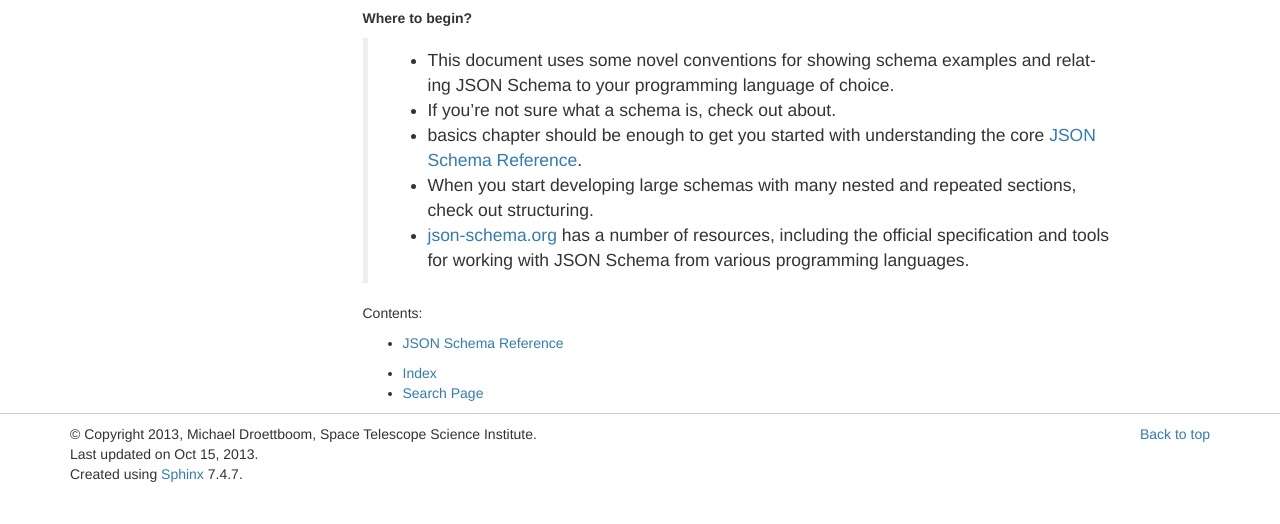
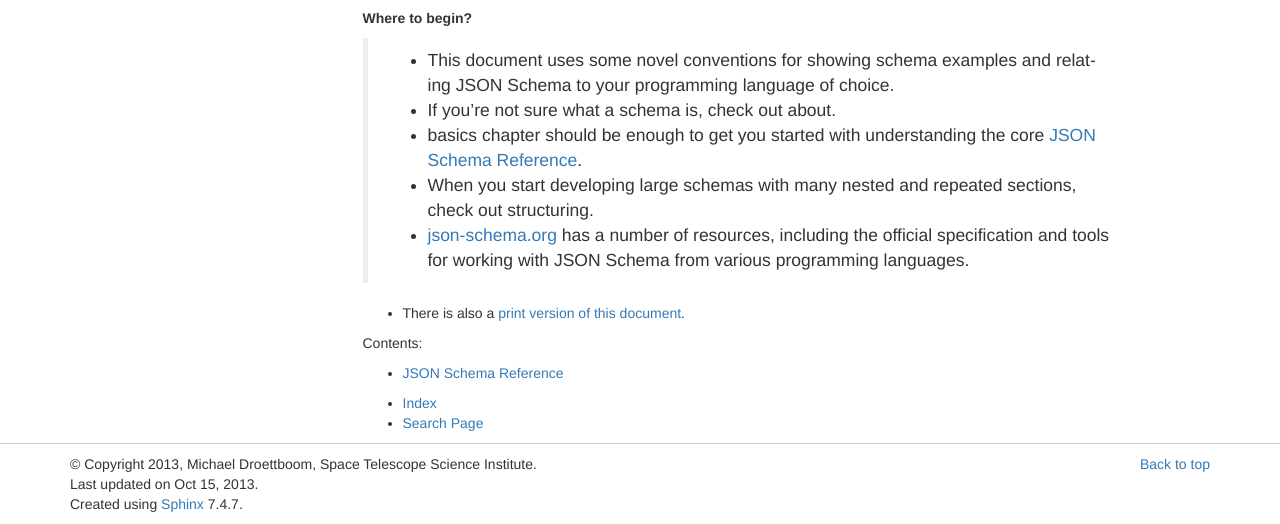
Before and after one commit to json-schema-org/understanding-json-schema, a Sphinx documentation site: the page built from source/index.rst, in a window 1280 px wide. Shown: the part 390-914 px from the top of the page. Built offline with Sphinx 7.4.7, drawn with Linux system fonts in a browser that asks for light colours; pages that are not in the unit, such as notebooks, are missing from menus.

```diff
--- a/source/index.rst
+++ b/source/index.rst
@@ -49,6 +49,11 @@ Schema validator---just yet.
 
 .. only:: html
 
+    - There is also a `print version of this document
+      <http://spacetelescope.github.io/understanding-json-schema/UnderstandingJSONSchema.pdf>`__.
+
+.. only:: html
+
     Contents:
 
 .. toctree::
```
Also changed, not shown: .travis.yml, 1 other file.
